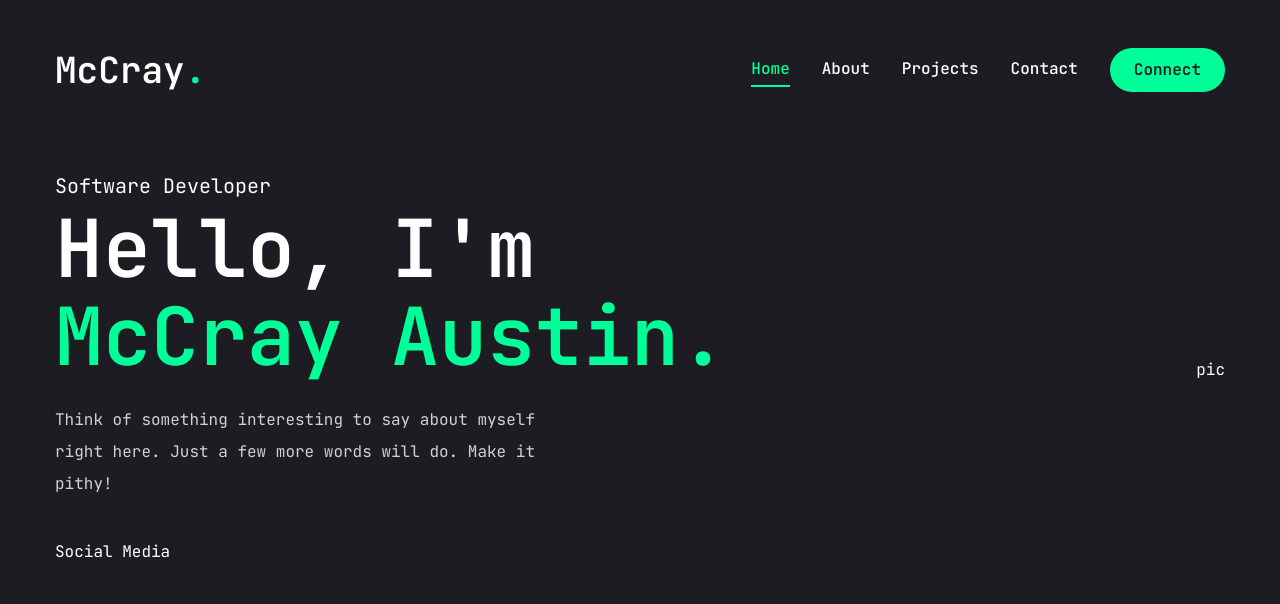
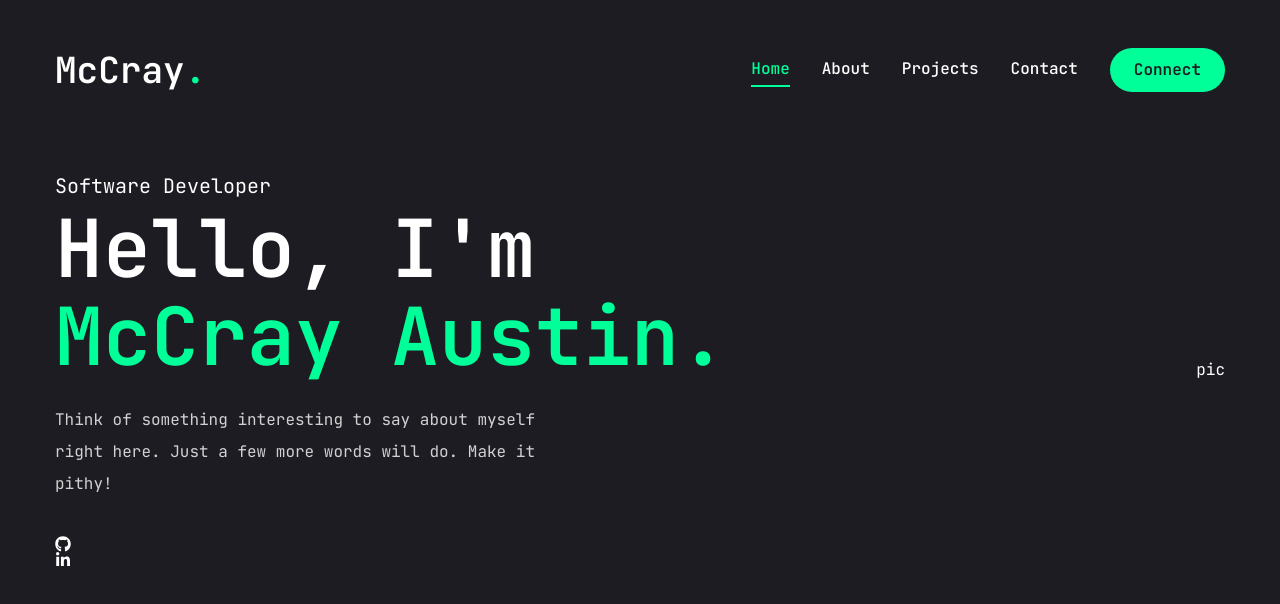
Before and after one commit to mmaustin/mccray-portfolio, a Next.js app in the folder next-portfolio/: page / in a window 1280 px wide. Shown: the top 604 px of the page. Built offline with nearby package versions, Linux system fonts and the light colour scheme.

Commit message:
Experimenting with proper way to use next link for external sites

```diff
--- a/next-portfolio/components/SocialMedia.jsx
+++ b/next-portfolio/components/SocialMedia.jsx
@@ -1,10 +1,19 @@
-import Link from "next/link"
-import { FaGithub, FaLinkedinIn } from "react-icons/fa"
+import Link from "next/link";
+import { FaGithub, FaLinkedinIn } from "react-icons/fa";
+
+const socials = [
+  { icon: <FaGithub />, path: "https://github.com/mmaustin" },
+  { icon: <FaLinkedinIn />, path: "https://linkedin.com/in/mccray-austin" }
+]
 
 
-const SocialMedia = () => {
+const SocialMedia = ({ containerStyles, iconStyles }) => {
   return (
-    <div>Social Media</div>
+    <div className={containerStyles}>{
+      socials.map((media, i) => {
+        return <a href={media.path} key={i} className={iconStyles} target="_blank" >{media.icon}</a>
+      })
+    }</div>
   )
 }
 export default SocialMedia
```
